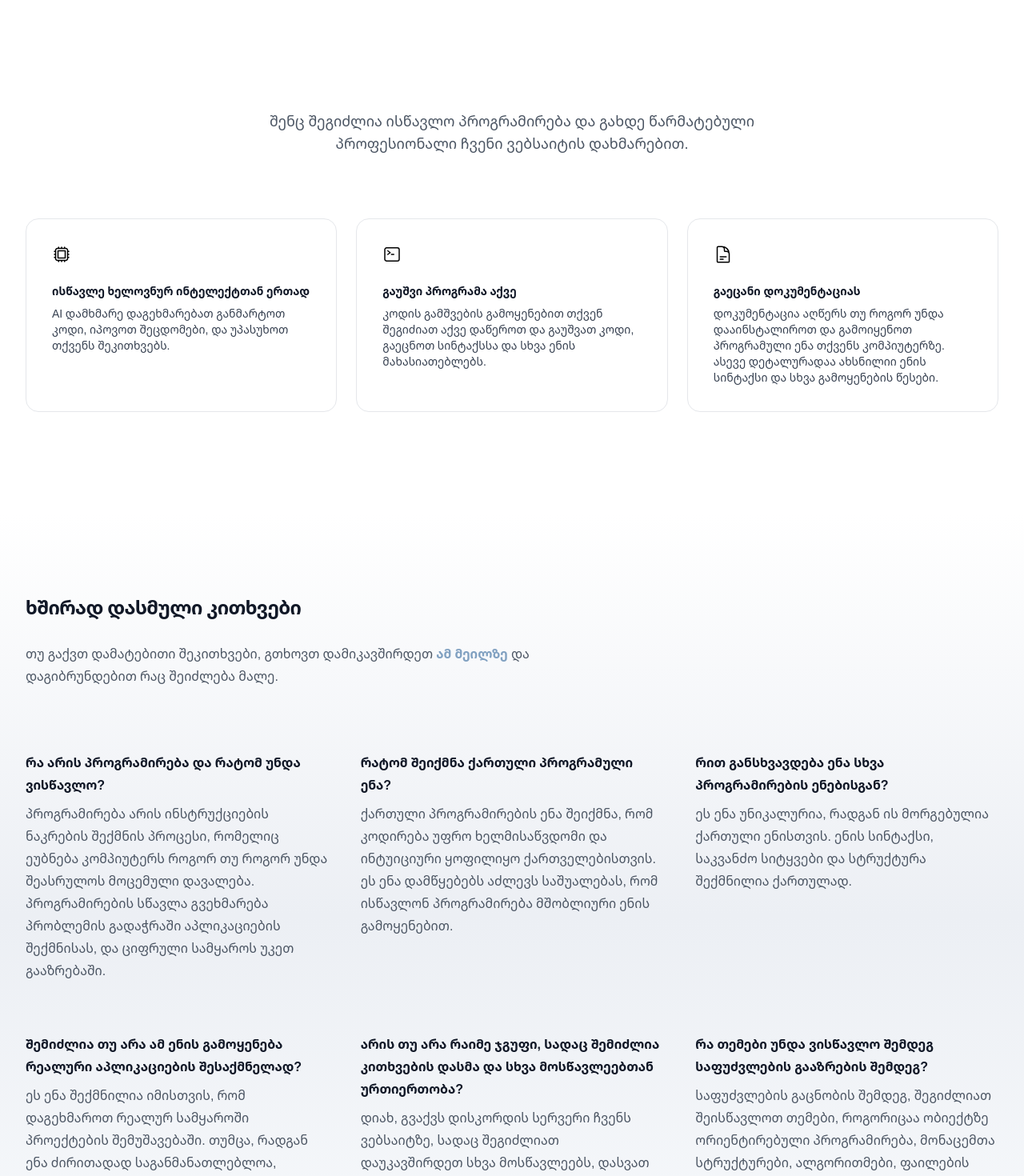
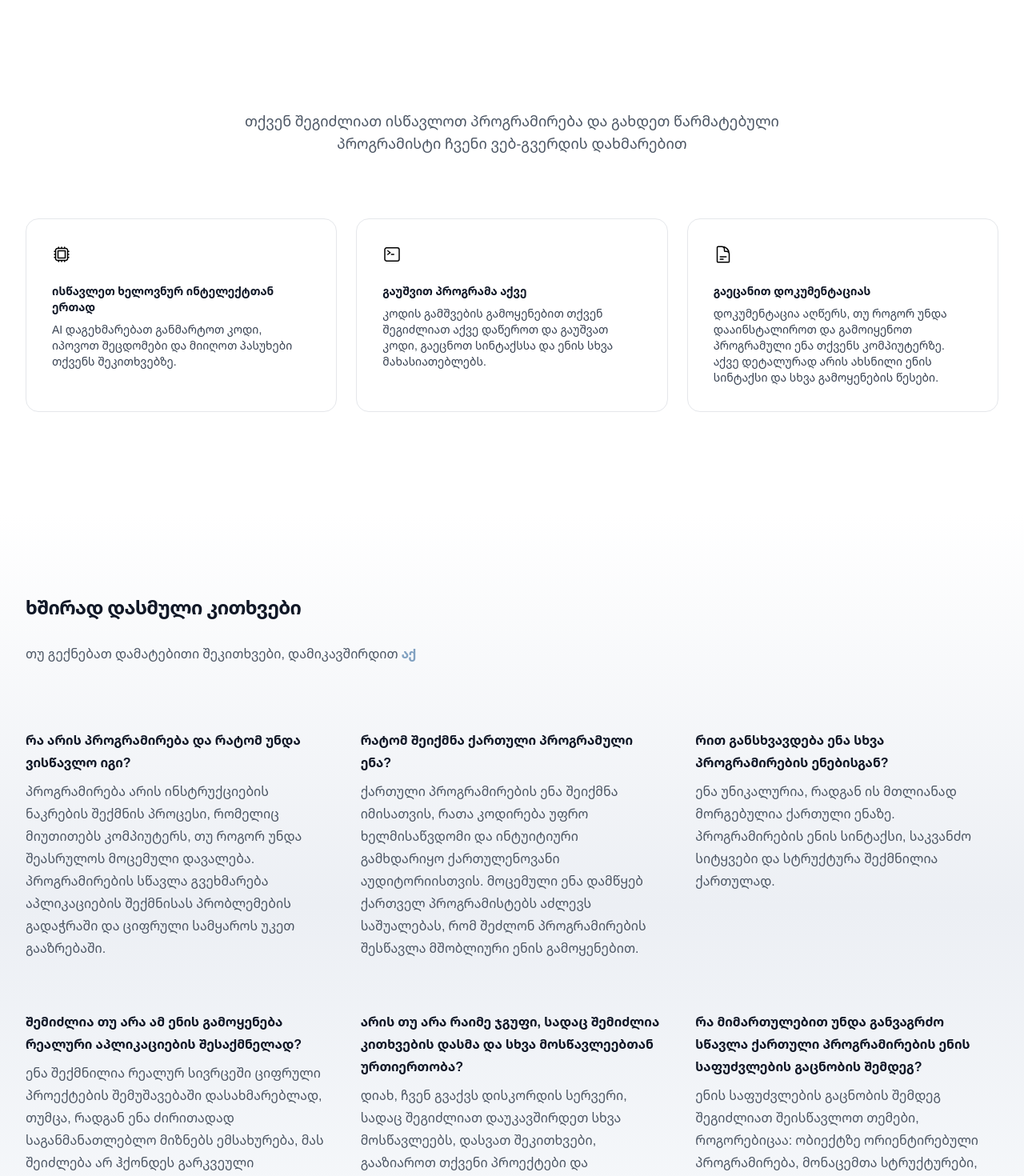
Before and after one commit to pgagnidze/ena-web, a Next.js app: page / in a window 1280 px wide. Shown: the part 600-2070 px from the top of the page at 80% size. Built offline with nearby package versions, Linux system fonts and the light colour scheme.

Commit message:
fix: minor improvs

```diff
--- a/components/Faqs.jsx
+++ b/components/Faqs.jsx
@@ -1,41 +1,41 @@
 const faqs = [
   {
     id: 1,
-    question: "რა არის პროგრამირება და რატომ უნდა ვისწავლო?",
+    question: "რა არის პროგრამირება და რატომ უნდა ვისწავლო იგი?",
     answer:
-      "პროგრამირება არის ინსტრუქციების ნაკრების შექმნის პროცესი, რომელიც ეუბნება კომპიუტერს როგორ თუ როგორ უნდა შეასრულოს მოცემული დავალება. პროგრამირების სწავლა გვეხმარება პრობლემის გადაჭრაში აპლიკაციების შექმნისას, და ციფრული სამყაროს უკეთ გააზრებაში.",
+      "პროგრამირება არის ინსტრუქციების ნაკრების შექმნის პროცესი, რომელიც მიუთითებს კომპიუტერს, თუ როგორ უნდა შეასრულოს მოცემული დავალება. პროგრამირების სწავლა გვეხმარება  აპლიკაციების შექმნისას პრობლემების გადაჭრაში და ციფრული სამყაროს უკეთ გააზრებაში.",
   },
   {
     id: 2,
     question: "რატომ შეიქმნა ქართული პროგრამული ენა?",
     answer:
-      "ქართული პროგრამირების ენა შეიქმნა, რომ კოდირება უფრო ხელმისაწვდომი და ინტუიციური ყოფილიყო ქართველებისთვის. ეს ენა დამწყებებს აძლევს საშუალებას, რომ ისწავლონ პროგრამირება მშობლიური ენის გამოყენებით.",
+      "ქართული პროგრამირების ენა შეიქმნა იმისათვის, რათა კოდირება უფრო ხელმისაწვდომი და ინტუიტიური გამხდარიყო ქართულენოვანი აუდიტორიისთვის. მოცემული ენა დამწყებ ქართველ პროგრამისტებს აძლევს საშუალებას, რომ შეძლონ პროგრამირების შესწავლა მშობლიური ენის გამოყენებით.",
   },
   {
     id: 3,
     question: "რით განსხვავდება ენა სხვა პროგრამირების ენებისგან?",
     answer:
-      "ეს ენა უნიკალურია, რადგან ის მორგებულია ქართული ენისთვის. ენის სინტაქსი, საკვანძო სიტყვები და სტრუქტურა შექმნილია ქართულად.",
+      "ენა უნიკალურია, რადგან ის მთლიანად მორგებულია ქართული ენაზე. პროგრამირების ენის სინტაქსი, საკვანძო სიტყვები და სტრუქტურა შექმნილია ქართულად.",
   },
   {
     id: 5,
     question:
       "შემიძლია თუ არა ამ ენის გამოყენება რეალური აპლიკაციების შესაქმნელად?",
     answer:
-      "ეს ენა შექმნილია იმისთვის, რომ დაგეხმაროთ რეალურ სამყაროში პროექტების შემუშავებაში. თუმცა, რადგან ენა ძირითადად საგანმანათლებლოა, შეიძლება არ ჰქონდეს გარკვეული მახასიათებლები, რომლებიც აქვთ სხვა ინდუსტრიულ პროგრამირების ენებს.",
+      "ენა შექმნილია რეალურ სივრცეში ციფრული პროექტების შემუშავებაში დასახმარებლად, თუმცა, რადგან ენა ძირითადად საგანმანათლებლო მიზნებს ემსახურება, მას შეიძლება არ ჰქონდეს გარკვეული მახასიათებლები, რომლებიც აქვთ სხვა, ინდუსტრიულ პროგრამირების ენებს.",
   },
   {
     id: 6,
     question:
       "არის თუ არა რაიმე ჯგუფი, სადაც შემიძლია კითხვების დასმა და სხვა მოსწავლეებთან ურთიერთობა?",
     answer:
-      "დიახ, გვაქვს დისკორდის სერვერი ჩვენს ვებსაიტზე, სადაც შეგიძლიათ დაუკავშირდეთ სხვა მოსწავლეებს, დასვათ შეკითხვები, გააზიაროთ თქვენი პროექტები და ისწავლოთ სხვების გამოცდილებიდან.",
+      "დიახ, ჩვენ გვაქვს დისკორდის სერვერი, სადაც შეგიძლიათ დაუკავშირდეთ სხვა მოსწავლეებს, დასვათ შეკითხვები, გააზიაროთ თქვენი პროექტები და ისწავლოთ სხვების გამოცდილებიდან.",
   },
   {
     id: 8,
-    question: "რა თემები უნდა ვისწავლო შემდეგ საფუძვლების გააზრების შემდეგ?",
+    question: "რა მიმართულებით უნდა განვაგრძო სწავლა ქართული პროგრამირების ენის საფუძვლების გაცნობის შემდეგ?",
     answer:
-      "საფუძვლების გაცნობის შემდეგ, შეგიძლიათ შეისწავლოთ თემები, როგორიცაა ობიექტზე ორიენტირებული პროგრამირება, მონაცემთა სტრუქტურები, ალგორითმები, ფაილების დამუშავება და სხვა.",
+      "ენის საფუძვლების გაცნობის შემდეგ შეგიძლიათ შეისწავლოთ თემები, როგორებიცაა: ობიექტზე ორიენტირებული პროგრამირება, მონაცემთა სტრუქტურები, ალგორითმები, ფაილების დამუშავება და სხვა.",
   },
 ];
 
@@ -47,14 +47,13 @@ export function FAQ() {
           ხშირად დასმული კითხვები
         </h2>
         <p className="mt-6 max-w-2xl text-base leading-7 text-gray-600">
-          თუ გაქვთ დამატებითი შეკითხვები, გთხოვთ დამიკავშირდეთ{" "}
+        თუ გექნებათ დამატებითი შეკითხვები, დამიკავშირდით{" "}
           <a
             href="mailto:pgagnidze@ena-lang.org"
             className="font-semibold text-nord9-100 hover:text-nord9-200"
           >
-            ამ მეილზე
+            აქ
           </a>{" "}
-          და დაგიბრუნდებით რაც შეიძლება მალე.
         </p>
         <div className="mt-20">
           <dl className="space-y-16 sm:grid sm:grid-cols-2 sm:gap-x-6 sm:gap-y-16 sm:space-y-0 lg:grid-cols-3 lg:gap-x-10">
--- a/components/Features.jsx
+++ b/components/Features.jsx
@@ -2,21 +2,21 @@ import { Container } from "@/components/ContainerForFeatures";
 
 const features = [
   {
-    name: "ისწავლე ხელოვნურ ინტელექტთან ერთად",
+    name: "ისწავლეთ ხელოვნურ ინტელექტთან ერთად",
     description:
-      "AI დამხმარე დაგეხმარებათ განმარტოთ კოდი, იპოვოთ შეცდომები, და უპასუხოთ თქვენს შეკითხვებს.",
+      "AI დაგეხმარებათ განმარტოთ კოდი, იპოვოთ შეცდომები და მიიღოთ პასუხები თქვენს შეკითხვებზე.",
     icon: AI,
   },
   {
-    name: "გაუშვი პროგრამა აქვე",
+    name: "გაუშვით პროგრამა აქვე",
     description:
-      "კოდის გამშვების გამოყენებით თქვენ შეგიძიათ აქვე დაწეროთ და გაუშვათ კოდი, გაეცნოთ სინტაქსსა და სხვა ენის მახასიათებლებს.",
+      "კოდის გამშვების გამოყენებით თქვენ შეგიძლიათ აქვე დაწეროთ და გაუშვათ კოდი, გაეცნოთ სინტაქსსა და ენის სხვა მახასიათებლებს.",
     icon: Code,
   },
   {
-    name: "გაეცანი დოკუმენტაციას",
+    name: "გაეცანით დოკუმენტაციას",
     description:
-      "დოკუმენტაცია აღწერს თუ როგორ უნდა დააინსტალიროთ და გამოიყენოთ პროგრამული ენა თქვენს კომპიუტერზე. ასევე დეტალურადაა ახსნილიი ენის სინტაქსი და სხვა გამოყენების წესები.",
+      "დოკუმენტაცია აღწერს, თუ როგორ უნდა დააინსტალიროთ და გამოიყენოთ პროგრამული ენა თქვენს კომპიუტერზე. აქვე დეტალურად არის ახსნილი ენის სინტაქსი და სხვა გამოყენების წესები.",
     icon: Document,
   },
 ];
@@ -85,8 +85,7 @@ export function Features() {
       <Container>
         <div className="mx-auto max-w-2xl sm:text-center">
           <p className="mt-2 text-lg text-gray-600">
-            შენც შეგიძლია ისწავლო პროგრამირება და გახდე წარმატებული პროფესიონალი
-            ჩვენი ვებსაიტის დახმარებით.
+            თქვენ შეგიძლიათ ისწავლოთ პროგრამირება და გახდეთ წარმატებული პროგრამისტი ჩვენი ვებ-გვერდის დახმარებით
           </p>
         </div>
         <ul
--- a/pages/enabot.jsx
+++ b/pages/enabot.jsx
@@ -66,7 +66,7 @@ export default function Enabot() {
         role: "system",
         content: `
 Roleplay as a world-class expert on the programming languages and related concepts, and as a world-class teacher, following the instructions below.
-Response format: logged output only, sans explanation, in natural language.
+Response format: logged output only. Start with the natural language, and always put code snippets in multi-line backticks (\`\`\`).
 Response rules: clear, easy to understand, concise, and correct. 12 year old reading level. Favor brevity over verbosity.
 
 EnaBot {
@@ -158,6 +158,8 @@ EnaBot {
       // Enabled for english language for now because the translation is working better when we pass the complete answer
       if (language === "en") setAnswer((prev) => prev + chunkValue);
     }
+
+    console.log(completeAnswer);
 
     if (language === "ge") {
       const translatedGe = await fetch("/api/translate", {
```
